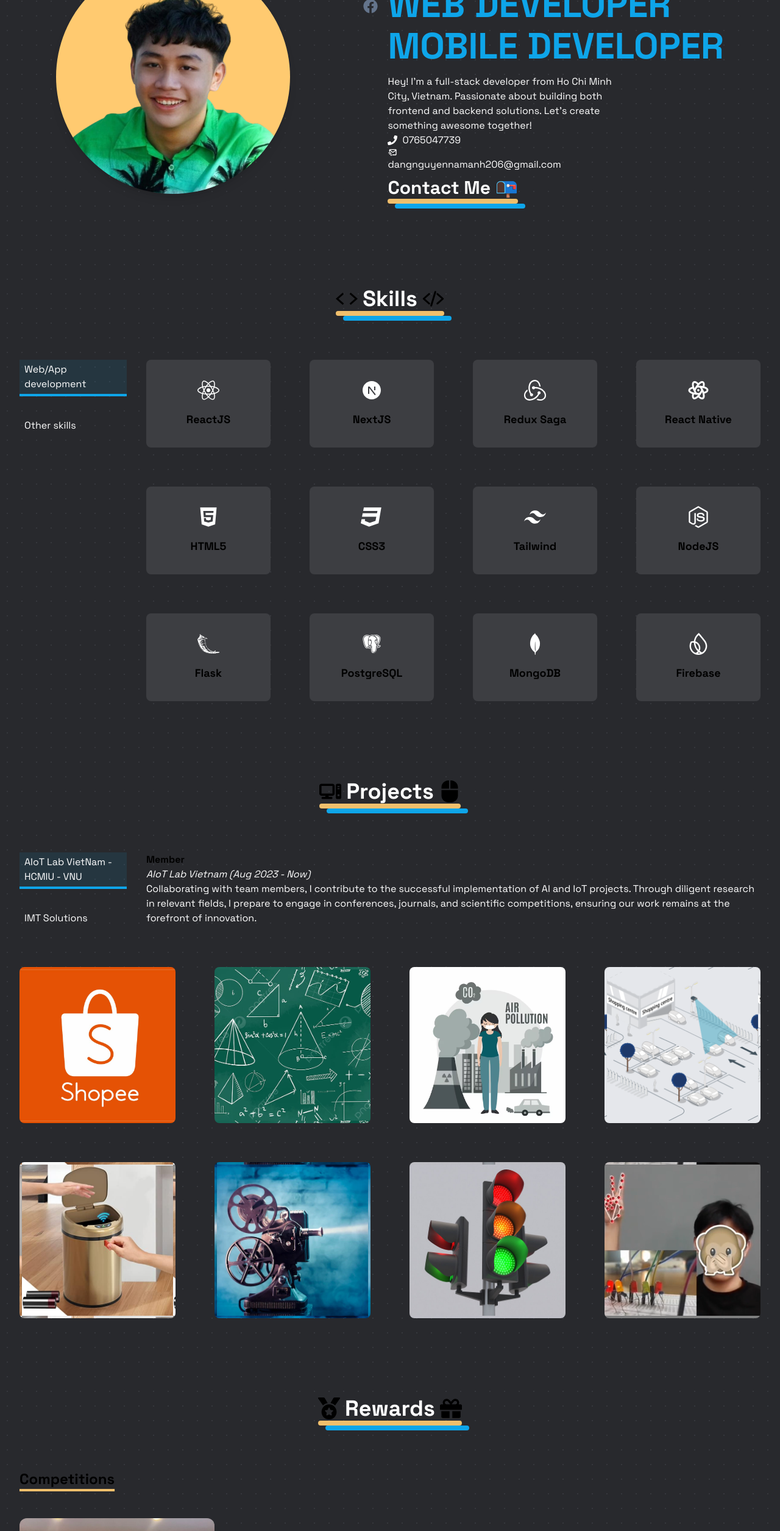
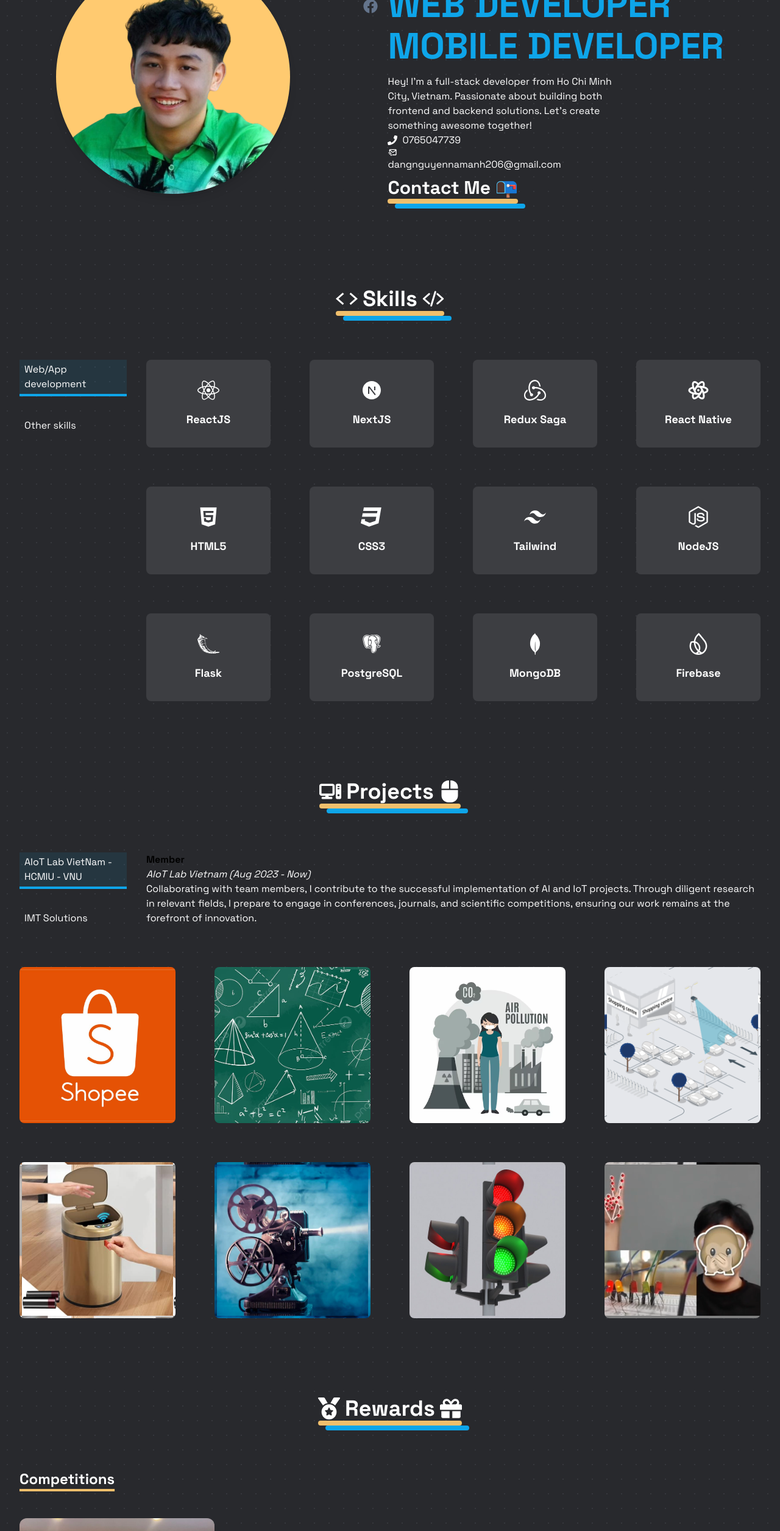
Before and after one commit to namanh2310/Porfolio-2024, a Next.js app: page / in a window 1280 px wide. Shown: the part 234-2745 px from the top of the page at 61% size. Built offline with nearby package versions, Linux system fonts and the light colour scheme.

Commit message:
update css

```diff
--- a/components/Project.tsx
+++ b/components/Project.tsx
@@ -1,12 +1,12 @@
 'use client'
 import Link from 'next/link'
 import React, {useState} from 'react'
-import { DiFirebase, DiPostgresql, DiPython } from 'react-icons/di'
-import { FaCss3, FaHtml5, FaNode, FaNodeJs, FaPython, FaReact } from 'react-icons/fa'
+import { DiFirebase, DiPostgresql } from 'react-icons/di'
+import { FaCss3, FaHtml5, FaNodeJs, FaPython, FaReact } from 'react-icons/fa'
 import { FaC, FaComputer, FaComputerMouse } from 'react-icons/fa6'
 import { GrMysql } from 'react-icons/gr'
 import { IoHardwareChip, IoLogoJavascript } from 'react-icons/io5'
-import { SiArduino, SiFlask, SiFlutter, SiRedux, SiReduxsaga } from 'react-icons/si'
+import { SiArduino, SiFlask, SiFlutter, SiRedux } from 'react-icons/si'
 import { TbBrandReactNative } from 'react-icons/tb'
 import { motion } from 'framer-motion';
 
@@ -41,9 +41,9 @@ export default function Project() {
 
     <div className="w-fit m-auto mb-16">
         <div className="flex gap-2 items-center">
-          <FaComputer size={36} />
+          <FaComputer color='white' size={36} />
           <h1 className="text-white text-4xl font-bold">Projects</h1>
-          <FaComputerMouse size={36} />
+          <FaComputerMouse color='white' size={36} />
         </div>
         <div className="w-full h-2 bg-highlight rounded-lg"></div>
         <div className="w-full h-2 bg-sky-500 translate-x-3 rounded-lg"></div>
@@ -76,7 +76,7 @@ export default function Project() {
         <div className="col-span-10">
          {isActive === '1' ? (
             <>
-                <strong>Member</strong>
+                <strong color='white'>Member</strong>
                 <p className='text-white italic'>AIoT Lab Vietnam (Aug 2023 - Now)</p>
                 <span className='text-white content-between'>Collaborating with team members, I contribute to the successful implementation of AI and IoT projects. Through diligent research in relevant fields, I prepare to engage in conferences, journals, and scientific competitions, ensuring our work remains at the forefront of innovation.</span>
             </>
--- a/components/Reward.tsx
+++ b/components/Reward.tsx
@@ -57,9 +57,9 @@ export default function Reward () {
         once: true
     }}>
         <div className="flex gap-2 items-center">
-          <FaMedal size={36} />
+          <FaMedal color='white' size={36} />
           <h1 className="text-white text-4xl font-bold">Rewards</h1>
-          <FaGift size={36} />
+          <FaGift color='white' size={36} />
         </div>
         <div className="w-full h-2 bg-highlight rounded-lg"></div>
         <div className="w-full h-2 bg-sky-500 translate-x-3 rounded-lg"></div>
@@ -67,7 +67,7 @@ export default function Reward () {
 
     <div className='space-y-12'>
         <motion.h1
-        className='font-bold text-center md:text-left text-2xl underline underline-offset-8 decoration-highlight decoration-4'
+        className='text-white font-bold text-center md:text-left text-2xl underline underline-offset-8 decoration-highlight decoration-4'
         variants={fadeLeft}
         initial="initial"
         whileInView="animate"
@@ -155,7 +155,7 @@ export default function Reward () {
             />
             <div className='group cursor-pointer'>
                 <p className='text-white'>March 2024</p>
-                <p className='group-hover:font-bold group-hover:text-highlight transition-all'>Top 4 in the southern region of GDSC Hackathon 2024</p>
+                <p className='text-white group-hover:font-bold group-hover:text-highlight transition-all'>Top 4 in the southern region of GDSC Hackathon 2024</p>
                 <p className='text-white'>Our team won fourth prize in the coding GDSC Hackathon competition in the Southern region this year with the project &quot;Air quality monitor applying artificial intelligence&quot;.</p>
             </div>
         </motion.div>
@@ -171,7 +171,7 @@ export default function Reward () {
         >
             <div className='group cursor-pointer'>
                 <p className='text-white'>March 2024</p>
-                <p className='group-hover:font-bold group-hover:text-sky-500 transition-all'>Achieved 96 points in graduation thesis defense</p>
+                <p className='text-white group-hover:font-bold group-hover:text-sky-500 transition-all'>Achieved 96 points in graduation thesis defense</p>
                 <p className='text-white'>During the last project defense period, I achieved 96 points, which is also the highest score in the semester&apos;s defense committee.</p>
             </div>
             <Image
@@ -199,7 +199,7 @@ export default function Reward () {
         once: true
     }}
     >
-        <h1 className='font-bold text-center md:text-left text-2xl underline underline-offset-8 decoration-sky-500 decoration-4'>Scholarships & Activity</h1>
+        <h1 className='text-white font-bold text-center md:text-left text-2xl underline underline-offset-8 decoration-sky-500 decoration-4'>Scholarships & Activity</h1>
         <div className='mt-12 grid gird-cols-1 md:grid-cols-3 gap-4'>
             <div className='py-4 h-auto bg-cardbg flex flex-col justify-center items-center rounded-xl shadow-lg gap-4'>
                 <Image
--- a/components/Skill.tsx
+++ b/components/Skill.tsx
@@ -1,14 +1,7 @@
 'use client';
 import React, { useState } from 'react';
-import { BiLogoPostgresql } from 'react-icons/bi';
-import { FaCss3, FaFigma, FaHtml5, FaNodeJs, FaPython, FaReact, FaRobot } from 'react-icons/fa';
 import { IoCodeSlash, IoCodeSharp } from 'react-icons/io5';
-import { RiNextjsFill, RiTailwindCssFill } from 'react-icons/ri';
-import { SiFirebase, SiFlask, SiMongodb, SiRedux, SiSmartthings } from 'react-icons/si';
-import { TbBrandReactNative } from 'react-icons/tb';
 import { motion } from 'framer-motion';
-import { GiArtificialIntelligence } from 'react-icons/gi';
-import { FaC } from 'react-icons/fa6';
 import { skills1, skills2 } from '@/reuse/skillData';
 
 const fadeLeft = {
@@ -47,9 +40,9 @@ export default function Skill() {
     >
      <div className="w-fit m-auto mb-16">
         <div className="flex gap-2 items-center">
-          <IoCodeSharp size={36} />
+          <IoCodeSharp color='white' size={36} />
           <h1 className="text-white text-4xl font-bold">Skills</h1>
-          <IoCodeSlash size={36} />
+          <IoCodeSlash color='white' size={36} />
         </div>
         <div className="w-full h-2 bg-highlight rounded-lg"></div>
         <div className="w-full h-2 bg-sky-500 translate-x-3 rounded-lg"></div>
@@ -87,7 +80,7 @@ export default function Skill() {
                 className="flex flex-col justify-center items-center h-36 transform transition duration-300 ease-in-out hover:scale-110 cursor-pointer rounded-lg bg-cardbg gap-4 border-2 border-transparent hover:border-highlight"
               >
                 {skill.icon}
-                <p className="font-bold text-sm md:text-lg">{skill.skillName}</p>
+                <p className="text-white font-bold text-sm md:text-lg">{skill.skillName}</p>
               </div>
             ))
           :
```
